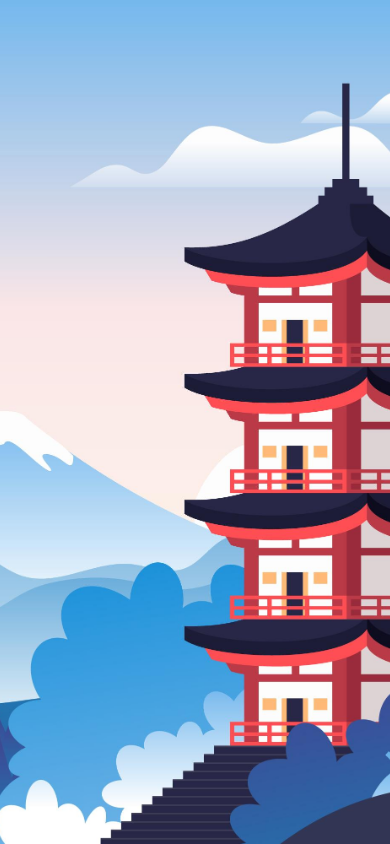
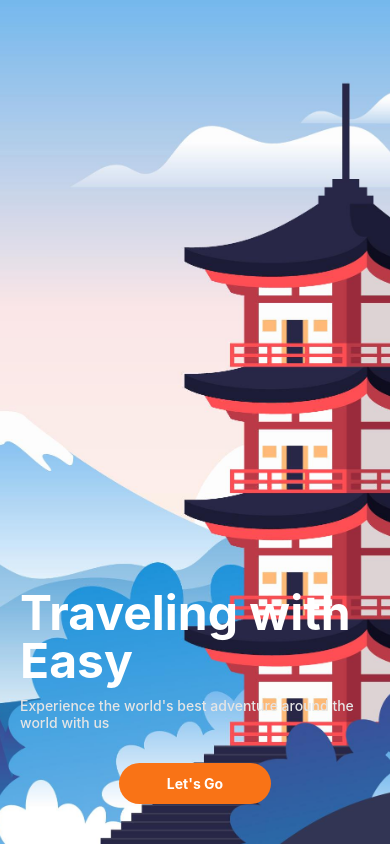
Before and after one commit to Ciamuthama/Tusafiri, a React Native app: screen / in a window 390 px wide. Built offline with nearby package versions, Linux system fonts and the light colour scheme.

Commit message:
Added the welcome screen contents, image and styles

```diff
--- a/App.js
+++ b/App.js
@@ -1,5 +1,3 @@
-import { StatusBar } from 'expo-status-bar';
-import {SafeAreaView, StyleSheet} from 'react-native'
 import AppNavigation from './src/navigations';
 
 export default function App() {
--- a/src/screens/welcomeScreen.js
+++ b/src/screens/welcomeScreen.js
@@ -1,4 +1,4 @@
-import { View, Text, Image } from 'react-native'
+import { View, Text, Image, TouchableOpacity } from 'react-native'
 import React from 'react'
 
 export default function WelcomeScreen() {
@@ -10,6 +10,20 @@ export default function WelcomeScreen() {
                 className='h-full w-full absolute'
 
             />
+
+            <View className='p-5 pb-10 space-y-8'>
+                <View className='space-y-3'>
+                    <Text className='text-white font-bold text-5xl'>Traveling with Easy</Text>
+                    <Text className='text-neutral-200 font-medium'>
+                        Experience the world's best adventure around the world with us
+                    </Text>
+                </View>
+                <TouchableOpacity className='bg-orange-500 mx-auto p-3 px-12 rounded-full'>
+                    <Text className='text-white font-bold'>
+                    Let's Go
+                    </Text>
+                </TouchableOpacity>
+            </View>
         </View>
     )
 }
```
